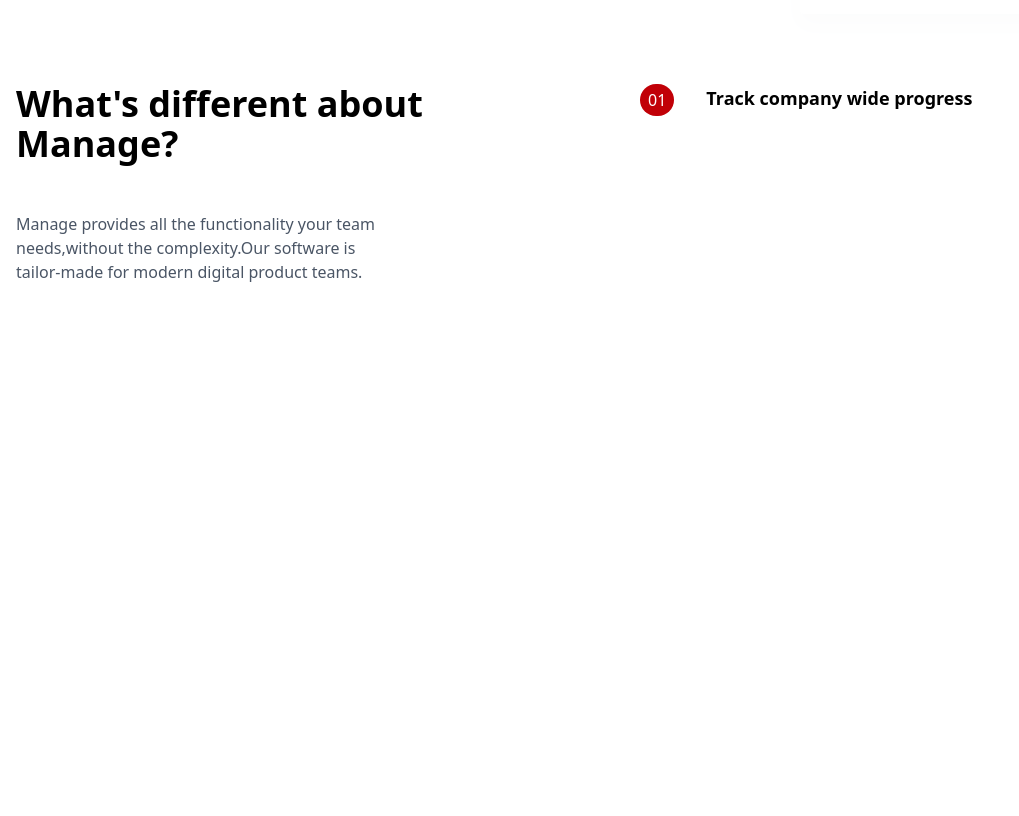
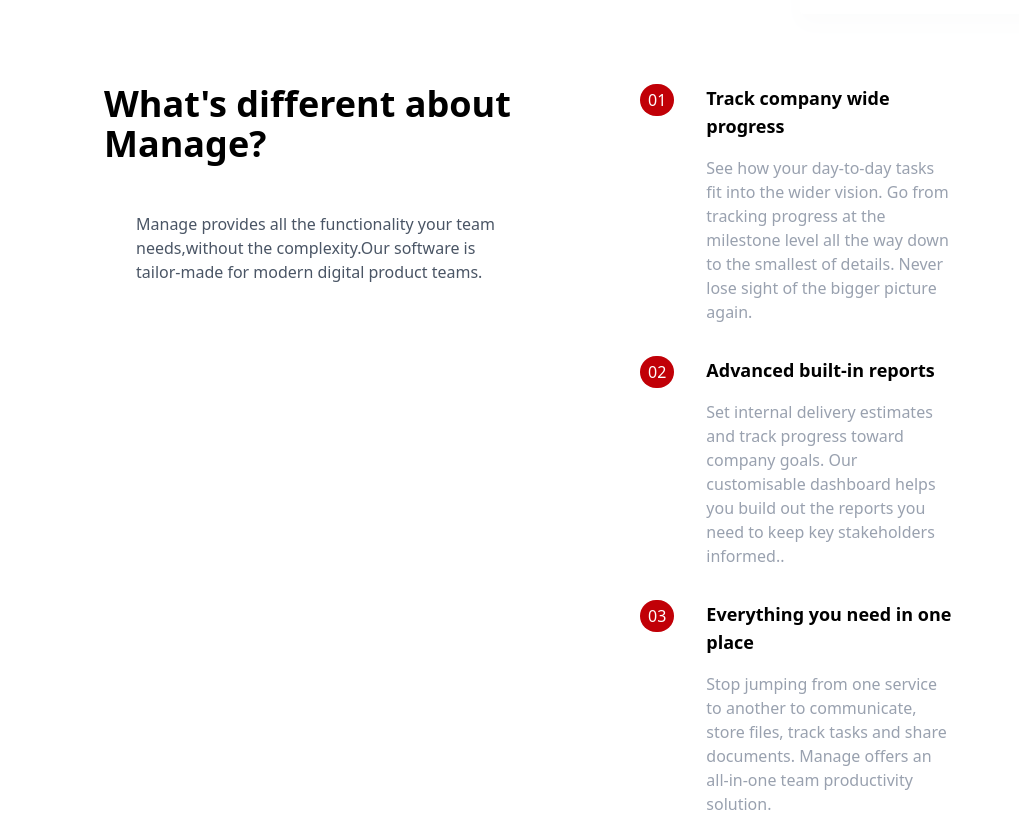
Before and after one commit to akshajdevkv/tailwindcss-landing-page, a website: page src/index.html in a window 1280 px wide. Shown: the part 617-1433 px from the top of the page, without its empty margins (0-1019 px from the left). Before the commit the page ends 901 px from the top, so only its background shows below. Drawn offline with Linux system fonts and the light colour scheme.

Commit message:
add list items

```diff
--- a/src/index.html
+++ b/src/index.html
@@ -44,17 +44,18 @@
    </section>
    <section id="features">
     <div class="container flex flex-col px-4 mx-auto mt-10 space-y-12 md:space-y-0 md:flex-row">
-        <div class="flex flex-col space-y-12 md:w-1/2">
-            <h2 class="max-w-md text-4xl font-bold text-center md:text-left">
+        <div class="flex flex-col space-y-12 md:w-1/2  ">
+            <h2 class="max-w-md mx-auto text-4xl font-bold text-center md:text-left">
                What's different about Manage?
             </h2>
-            <p class="max-w-sm text-center text-gray-600 md:text-left">
+            <p class="max-w-sm mx-auto text-center text-gray-600 md:text-left">
                 Manage provides all the functionality your team needs,without
                 the complexity.Our software is tailor-made for modern digital product teams.
             </p>
 
         </div>
-        <div class="flex flex-col space-y-4 md:w-1/2">
+         <div class="flex flex-col space-y-8 md:w-1/2">
+            <div class="flex flex-col space-y-4 md:w-1/2 ">
             <div class="flex flex-col space-y-3 md:space-y-0 md:space-x-6 md:flex-row">
                 <div class="rounded-l-full bg-red-400 md:bg-transparent">
                     <div class="flex items-center space-x-2">
@@ -66,9 +67,51 @@
                 </div>
                 <div>
                     <h3 class="hidden mb-4 text-lg font-bold md:block">Track company wide progress</h3>
+                    <p class="text-gray-400"> See how your day-to-day tasks fit into the wider vision. Go from
+              tracking progress at the milestone level all the way down to the
+                smallest of details. Never lose sight of the bigger picture
+                again.</p>
                 </div>
             </div>
         </div>
+        <div class="flex flex-col space-y-4 md:w-1/2">
+            <div class="flex flex-col space-y-3 md:space-y-0 md:space-x-6 md:flex-row">
+                <div class="rounded-l-full bg-red-400 md:bg-transparent">
+                    <div class="flex items-center space-x-2">
+                        <div class="px-2 py-2 text-white rounded-full md:py-1 bg-red-700">02</div>
+                        <h3 class="text-base font-bold md:mb-4 md:hidden">
+                            Advanced built-in reports
+                        </h3>
+                    </div>
+                </div>
+                <div>
+                    <h3 class="hidden mb-4 text-lg font-bold md:block">Advanced built-in reports</h3>
+                    <p class="text-gray-400"> Set internal delivery estimates and track progress toward
+                company goals. Our customisable dashboard helps you build out
+                the reports you need to keep key stakeholders informed..</p>
+                </div>
+            </div>
+        </div>
+        <div class="flex flex-col space-y-4 md:w-1/2">
+            <div class="flex flex-col space-y-3 md:space-y-0 md:space-x-6 md:flex-row">
+                <div class="rounded-l-full bg-red-400 md:bg-transparent">
+                    <div class="flex items-center space-x-2">
+                        <div class="px-2 py-2 text-white rounded-full md:py-1 bg-red-700">03</div>
+                        <h3 class="text-base font-bold md:mb-4 md:hidden">
+                            Everything you need in one place
+                        </h3>
+                    </div>
+                </div>
+                <div>
+                    <h3 class="hidden mb-4 text-lg font-bold md:block">Everything you need in one place</h3>
+                    <p class="text-gray-400">Stop jumping from one service to another to communicate, store
+                files, track tasks and share documents. Manage offers an
+                all-in-one team productivity solution.</p>
+                </div>
+            </div>
+        </div>
+         </div>
+
     </div>
    </section>
 </body>
```
Also changed, not shown: src/output.css.
